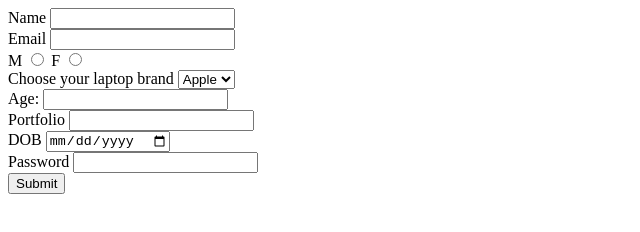
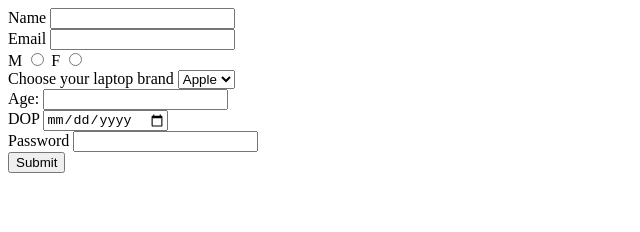
Before and after one commit to acciojob/car-insurance-form-VarshaSharma07, a website: page main.html in a window 1280 px wide. Shown: the whole page, without its empty margins (0-640 px from the left). Drawn offline with Linux system fonts and the light colour scheme.

Commit message:
created a submission

```diff
--- a/main.html
+++ b/main.html
@@ -20,7 +20,7 @@
 		<div>
 			 <label for="gender_m">M</label>
 			  <input type="radio" id="gender_m" name="gender" required>
-			  <label for="gender">F</label>
+			  <label for="gender_f">F</label>
 			  <input type="radio" id="gender_f" name="gender" required>
 		</div>
 		<div>
@@ -35,13 +35,13 @@
 			 <label for="age">Age:</label>
 			 <input type="number" id="age" min="0" required>
 		</div>
-		<div>
+<!-- 		<div>
 			 <label for="portfolio">Portfolio</label>
 			 <input type="url" name="portfolio" id="portfolio">
-		</div>
+		</div> -->
 		<div>
-			<label for="dob">DOB</label>
-			<input type="date" id="dob" required>
+			<label for="dop">DOP</label>
+			<input type="date" id="dop" required>
 		</div>
 		<div>
 			 <label for="password">Password</label>
```
